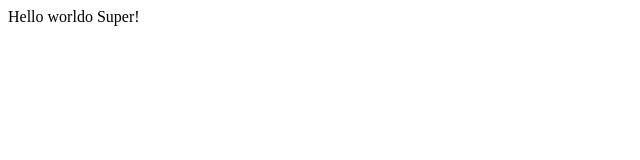
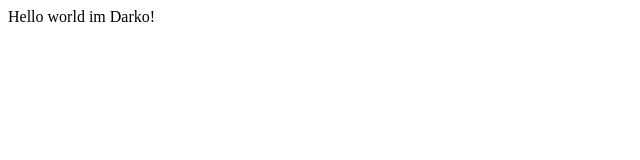
Before and after one commit to Dragidare/GBP, a Gatsby site: page / in a window 1280 px wide. Shown: the full height of the page, 0-640 px from the left. Built offline with nearby package versions, Linux system fonts and the light colour scheme; Gatsby itself is replaced by a stand-in of ours.

Commit message:
put my name there

```diff
--- a/src/pages/index.js
+++ b/src/pages/index.js
@@ -1,5 +1,5 @@
 import React from "react"
 
 export default function Home() {
-  return <div>Hello worldo Super!</div>
+  return <div>Hello world im Darko!</div>
 }
```
